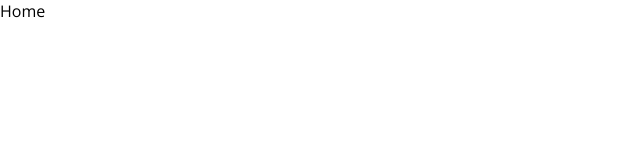
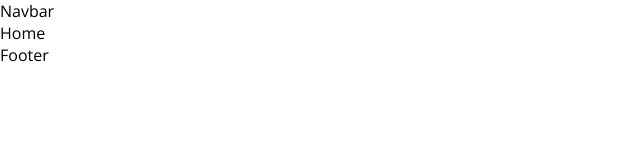
Before and after one commit to MaroufEbrahimi/BlogApp, a React (Create React App) app in the folder client/: page / in a window 1280 px wide. Shown: the top 160 px of the page, without its empty margins (0-640 px from the left). Built offline with nearby package versions, Linux system fonts and the light colour scheme.

Commit message:
added Header and Footer com for some pages

```diff
--- a/client/src/App.js
+++ b/client/src/App.js
@@ -1,11 +1,15 @@
-import React, { Children } from "react"
+import React from "react"
 import { createBrowserRouter, RouterProvider, Outlet } from "react-router-dom"
 import Home from "./pages/Home"
+import Navbar from "./components/Navbar"
+import Footer from "./components/Footer"
 
 const Layout = () => {
   return (
     <>
+      <Navbar />
       <Outlet />
+      <Footer />
     </>
   )
 }
```
